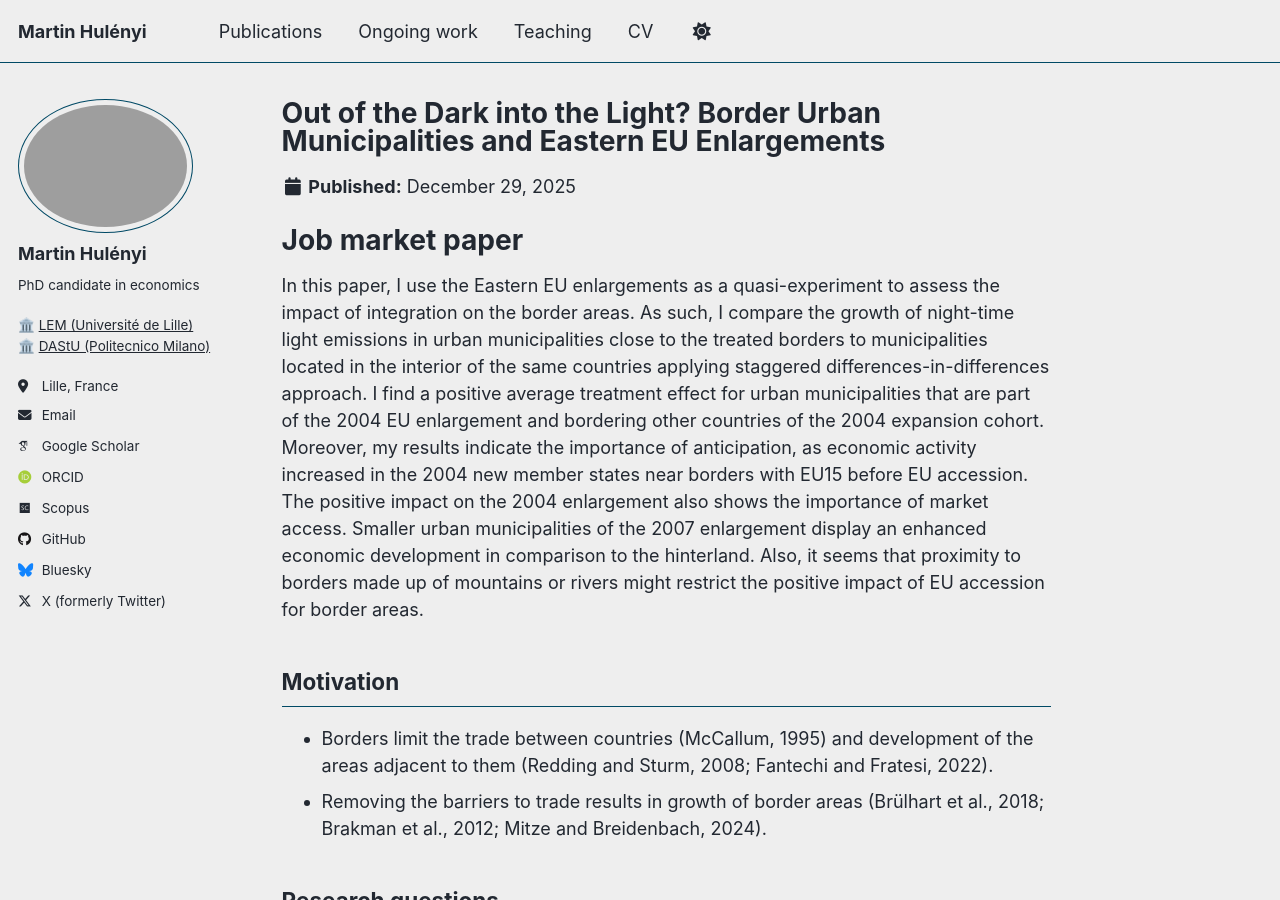
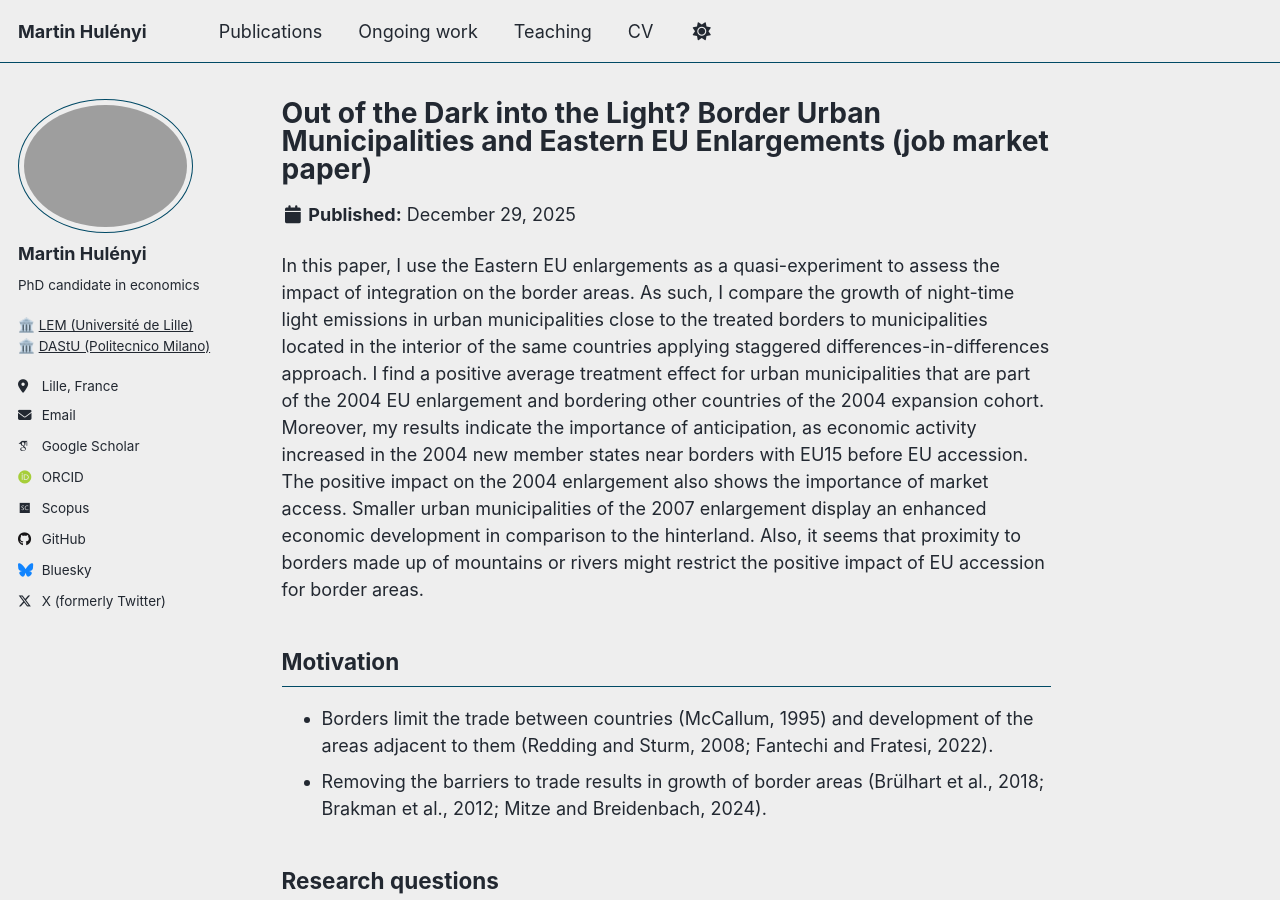
Before and after one commit to martinhulenyi/martinhulenyi.github.io, a Jekyll site: the page built from _ongoing_work/01_borders_enlargement_jmp.md, in a window 1280 px wide and 900 px high. Built offline with Jekyll 4.4.1, drawn with Linux system fonts in a browser that asks for light colours; some web fonts are replaced; a script that is not in the unit is left out; part of the change alters nothing that is shown.

```diff
--- a/_ongoing_work/01_borders_enlargement_jmp.md
+++ b/_ongoing_work/01_borders_enlargement_jmp.md
@@ -1,5 +1,5 @@
 ---
-title: "Out of the Dark into the Light? Border Urban Municipalities and Eastern EU Enlargements"
+title: "Out of the Dark into the Light? Border Urban Municipalities and Eastern EU Enlargements (job market paper)"
 collection: ongoing_work
 category: manuscripts
 #date: 2019-11-27
@@ -9,7 +9,6 @@ permalink: /publication/borders_enlargement/
 bibtexurl: "https://raw.githubusercontent.com/martinhulenyi/martinhulenyi.github.io/master/files/hulenyi_et_al_2025.bib"
 ---
 
-# Job market paper #
 
 In this paper, I use the Eastern EU enlargements as a quasi-experiment to assess the impact of integration on the border areas. As such, I compare the growth of night-time light emissions in urban municipalities close to the treated borders  to municipalities located  in the interior of the same countries applying staggered differences-in-differences approach. I find a positive average treatment effect for urban municipalities that are part of the 2004 EU enlargement and bordering other  countries of the 2004 expansion cohort. Moreover, my results indicate the  importance of anticipation, as economic activity increased in the 2004 new member states near borders with EU15 before EU accession. The positive impact on the 2004 enlargement also shows the importance of market access. Smaller urban municipalities of the 2007 enlargement display an enhanced economic development in comparison to the hinterland. Also, it seems that proximity to borders made up of mountains or rivers might restrict the positive impact of EU accession for border areas.
 
```
